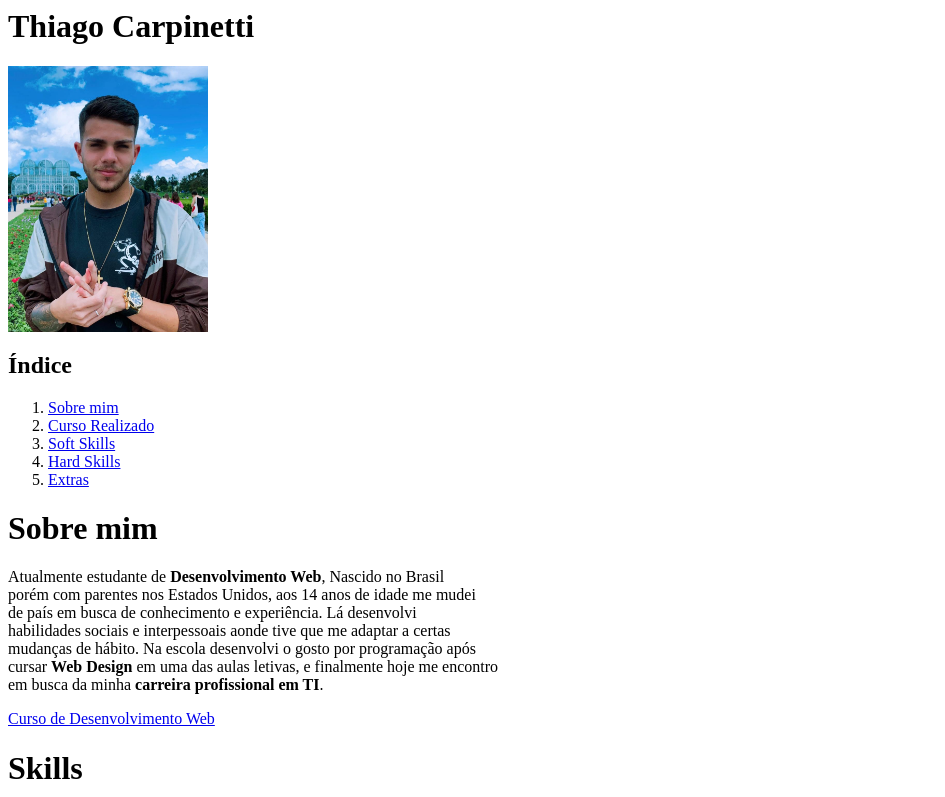
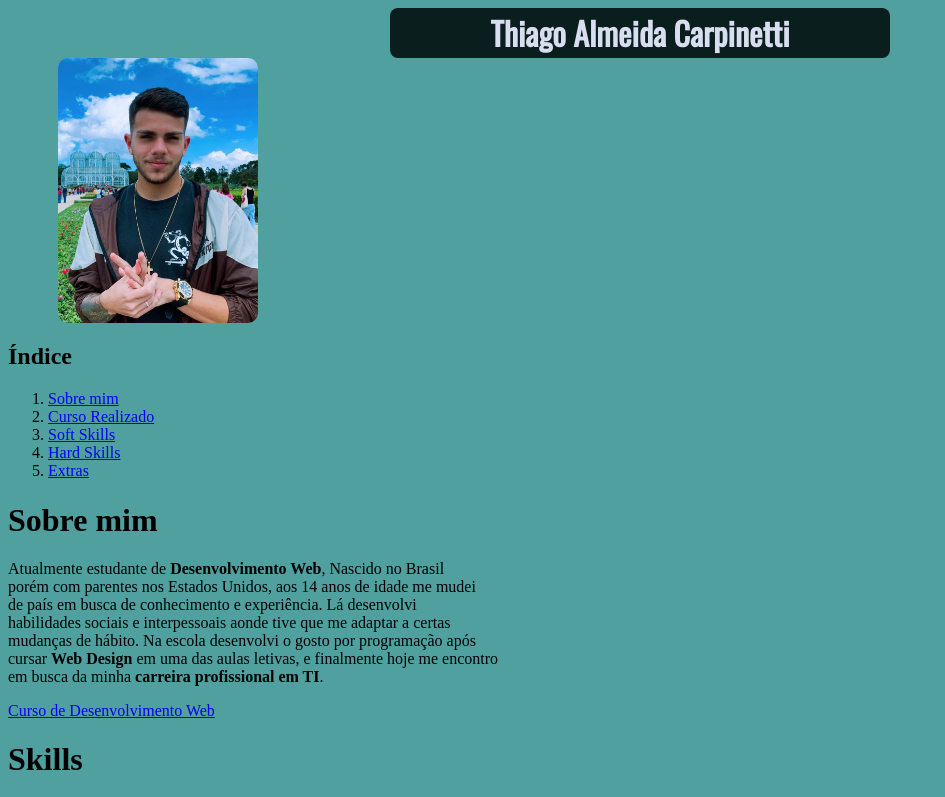
Before and after one commit to Carpinett1/Carpinett1.github.io, a plain HTML site: page index.html in a window 1280 px wide. Shown: the top 797 px of the page, without its empty margins (0-945 px from the left). Drawn offline with nearby package versions, Linux system fonts and the light colour scheme.

Commit message:
primeiro save

```diff
--- a/index.html
+++ b/index.html
@@ -1,11 +1,35 @@
+<!DOCTYPE html>
 <html lang="Pt-br">
         <head>
             <title>Portfólio: Thiago Carpinetti</title>
             <meta charset="UTF-8">
             <meta name="viewport" content="width=device-width, initial-scale=1.0">
+            <link href="https://fonts.googleapis.com/css2?family=Oswald&display=swap" rel="stylesheet">
+            <style>
+                body{
+                    background-color:rgb(80, 160, 160);
+                }
+                #nome-titulo{
+                    font-family: 'Oswald', sans-serif;
+                    color: #D8DDEF;
+                    text-align: center;
+                    background-color:rgb(10, 30, 30);
+                    border-radius: 8px;
+                    width:500px;
+                    margin: auto;
+                    line-height: 50px;
+                }
+                #fotoperfil{
+                display: block;
+                margin-left: 50px;
+                margin-right: 450px;
+                border-radius: 10px;
+                }
+
+            </style>
         </head>
     <body>
-        <h1>Thiago Carpinetti</h1>
+        <h1 id="nome-titulo">Thiago Almeida Carpinetti</h1>
 
         <img src="Imagens/Perfil2.jpeg" id="fotoperfil" alt="Foto de perfil de Thiago Carpinetti em Curitiba" width="200px">
 
```
